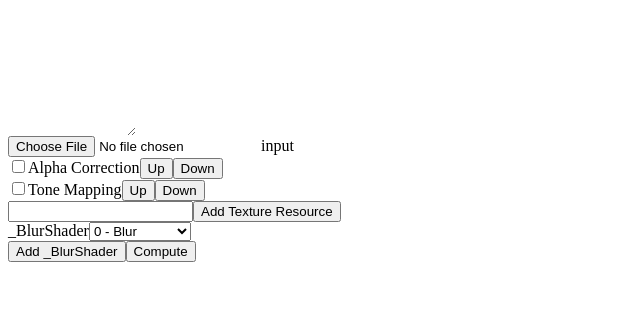
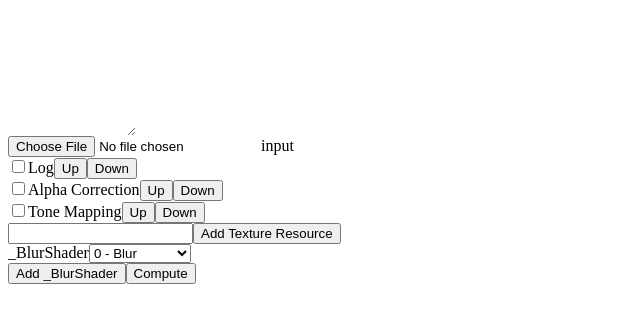
Before and after one commit to kvnnap/anvil-image-processing, a React app: page / in a window 1280 px wide. Shown: the top 322 px of the page, without its empty margins (0-640 px from the left). Built offline with nearby package versions, Linux system fonts and the light colour scheme.

Commit message:
Add Mask/Mul Shader

```diff
--- /dev/null
+++ b/src/components/MaskShaderComponent.tsx
@@ -0,0 +1,11 @@
+import { MaskShader } from '../shaders/MaskShader';
+import { BaseShaderProp } from './Shader';
+
+type MaskShaderProp = BaseShaderProp & { maskShader: MaskShader };
+
+export function MaskShaderComponent(props: MaskShaderProp)
+{
+    return <div>
+        <p>Mask Shader Component</p>
+    </div>;
+}
--- a/src/components/Shader.tsx
+++ b/src/components/Shader.tsx
@@ -9,6 +9,8 @@ import { FourierShaderComponent } from './FourierShaderComponent';
 import { GrayscaleShaderComponent } from './GrayscaleShaderComponent';
 import { ResourceManagerPropItem } from './ResourceManager';
 import { Selector } from './Selector';
+import { MaskShader } from '../shaders/MaskShader';
+import { MaskShaderComponent } from './MaskShaderComponent';
 
 type ShaderProperty =
 {
@@ -54,6 +56,12 @@ class ShaderComponentVisitor implements IShaderVisitor
         this.Node = <GrayscaleShaderComponent {...this.childProps} grayscaleShader={s}></GrayscaleShaderComponent>;
         this.NumInputs = this.NumOutputs = 1;
     }
+
+    visitMask(s: MaskShader): void
+    {
+        this.Node = <MaskShaderComponent {...this.childProps} maskShader={s}></MaskShaderComponent>;
+        this.NumInputs = 2; this.NumOutputs = 1;
+    }
 }
 
 export function Shader(props:ShaderProperty)
@@ -90,7 +98,7 @@ export function Shader(props:ShaderProperty)
 
     return <div>
         {shaderInputs.map((e, id) => <Selector key={id} id={id} name={'input #'} current={e} resources={props.resources} onChange={inputChange}></Selector>)}
-        {shaderInputs.map((e, id) => <Selector key={id} id={id} name={'output #'} current={e} resources={props.resources} onChange={outputChange}></Selector>)}
+        {shaderOutputs.map((e, id) => <Selector key={id} id={id} name={'output #'} current={e} resources={props.resources} onChange={outputChange}></Selector>)}
         {visitor.Node}
         <button onClick={() => props.onMove(-1)}>Up</button>
         <button onClick={() => props.onMove(1)}>Down</button>
--- a/src/components/ShaderManager.tsx
+++ b/src/components/ShaderManager.tsx
@@ -6,6 +6,7 @@ import { IShader } from "../shaders/IShader";
 import { ResourceManagerPropItem } from "./ResourceManager";
 import { Selector } from "./Selector";
 import { Shader } from "./Shader";
+import { MaskShader } from "../shaders/MaskShader";
 
 export type ShaderManagerItem = {
     id: number,
@@ -29,7 +30,8 @@ const Shaders: ShaderType[] =
 [
     {id:0, factory:BlurShader, name: "Blur"},
     {id:1, factory:FourierShader, name: "Fourier"},
-    {id:2, factory:GrayscaleShader, name: "Grayscale"}
+    {id:2, factory:GrayscaleShader, name: "Grayscale"},
+    {id:3, factory:MaskShader, name: "Mask"}
 ]
 
 export function ShaderManager(props: ShaderManagerProps)
--- a/src/components/TexutreResourceComponent.tsx
+++ b/src/components/TexutreResourceComponent.tsx
@@ -1,5 +1,4 @@
 import { ChangeEvent, useEffect, useReducer, useRef, useState } from 'react';
-import { Vector2 } from '../math/Vector2';
 import { TextureResource } from '../resources/TextureResource';
 import { OrderedCheckboxes } from './OrderedCheckboxes';
 
@@ -19,9 +18,14 @@ function ToneMappingChain(data: number[]) {
     return data.map(d => d / (d + 1));
 }
 
+function LogMapChain(data: number[]) {
+    return data.map(d => Math.log10(d));
+}
+
 const Chains = [
-    {id: 0, name: "Alpha Correction", fn: AlphaCorrectionChain},
-    {id: 1, name: "Tone Mapping", fn: ToneMappingChain}
+    {id: 0, name: "Log", fn: LogMapChain},
+    {id: 1, name: "Alpha Correction", fn: AlphaCorrectionChain},
+    {id: 2, name: "Tone Mapping", fn: ToneMappingChain}
 ];
 type ChainsType = typeof Chains;
 
--- a/src/shaders/IShaderVisitor.ts
+++ b/src/shaders/IShaderVisitor.ts
@@ -1,10 +1,12 @@
 import { BlurShader } from "./BlurShader";
 import { FourierShader } from "./FourierShader";
 import { GrayscaleShader } from "./GrayscaleShader";
+import { MaskShader } from "./MaskShader";
 
 export interface IShaderVisitor
 {
     visitBlur(s: BlurShader) : void;
     visitGrayscale(s: GrayscaleShader) : void;
+    visitMask(s: MaskShader) : void;
     visitFourier(s: FourierShader) : void;
 }
--- /dev/null
+++ b/src/shaders/MaskShader.ts
@@ -0,0 +1,36 @@
+import { Vector2 } from "../math/Vector2";
+import { Vector4 } from "../math/Vector4";
+import { BaseShader } from "./BaseShader";
+import { IShaderVisitor } from "./IShaderVisitor";
+
+export class MaskShader extends BaseShader
+{
+    accept(visitor: IShaderVisitor): void
+    {
+        visitor.visitMask(this);
+    }
+
+    compute(): void
+    {
+        let input = this.inputs[0]; // data
+        let mask = this.inputs[1]; // data
+        let output = this.outputs[0];
+        let dim = input.getDimensions();
+        let maskDim = mask.getDimensions();
+        output.setDimensions(dim.x, dim.y);
+
+        const ratioDim = new Vector2(maskDim.x / dim.x, maskDim.y / dim.y);
+
+        for(let y = 0; y < dim.y; ++y)
+        {
+            for(let x = 0; x < dim.x; ++x)
+            {
+
+                let cell = input.get(x,y);
+                let maskValue = mask.get(Math.floor(x * ratioDim.x), Math.floor(y * ratioDim.y));
+                let value = cell.mul(maskValue);
+                output.set(x, y, new Vector4(value.r, value.g, value.b, 1));
+            }
+        }
+    }
+}
```
